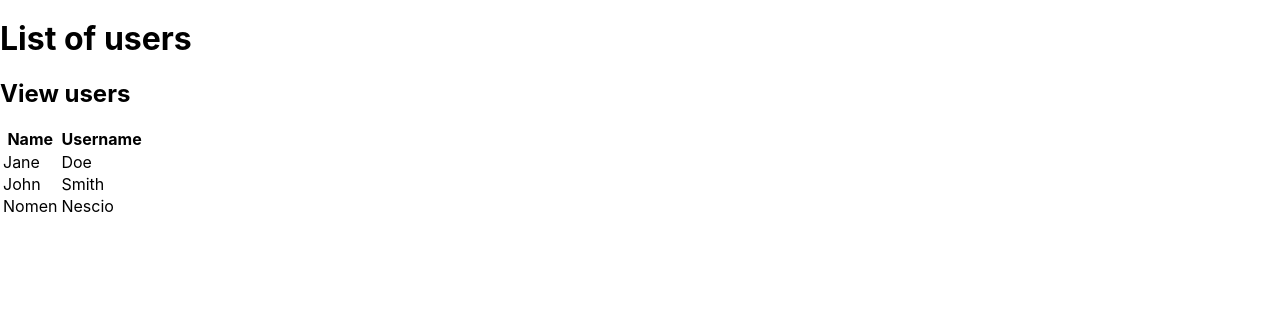
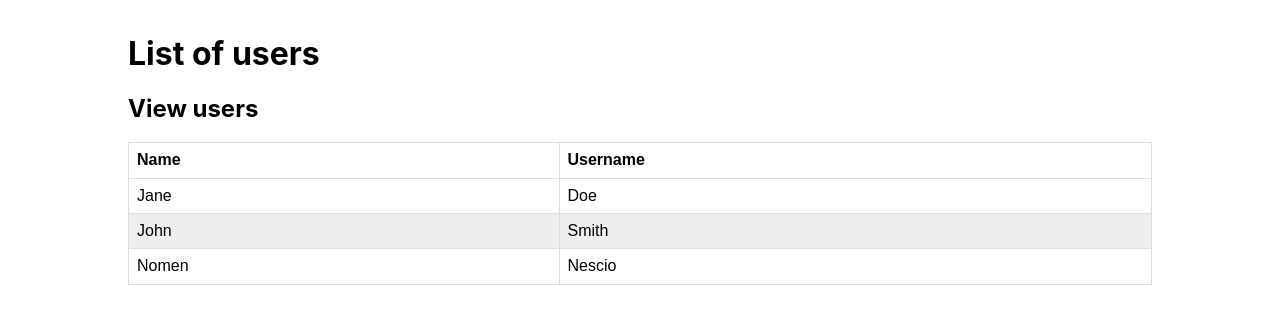
Before and after one commit to coderwebchris/users_list, a React (Create React App) app: page / in a window 1280 px wide. Shown: the top 324 px of the page. Built offline with nearby package versions, Linux system fonts and the light colour scheme.

Commit message:
display with style

```diff
--- a/src/App.css
+++ b/src/App.css
@@ -1,38 +1,25 @@
-.App {
+.container {
+  margin-left: auto;
+  margin-right: auto;
+  max-width: 80%;
+  padding: 15px;
+}
+table tr {
   text-align: center;
 }
-
-.App-logo {
-  height: 40vmin;
-  pointer-events: none;
+/* Table */
+table {
+  font-family: arial, sans-serif;
+  border-collapse: collapse;
+  width: 100%;
 }
 
-@media (prefers-reduced-motion: no-preference) {
-  .App-logo {
-    animation: App-logo-spin infinite 20s linear;
-  }
+td, th {
+  border: 1px solid #dddddd;
+  text-align: left;
+  padding: 8px;
 }
 
-.App-header {
-  background-color: #282c34;
-  min-height: 100vh;
-  display: flex;
-  flex-direction: column;
-  align-items: center;
-  justify-content: center;
-  font-size: calc(10px + 2vmin);
-  color: white;
+tr:nth-child(even) {
+  background-color: #eeeeee;
 }
-
-.App-link {
-  color: #61dafb;
-}
-
-@keyframes App-logo-spin {
-  from {
-    transform: rotate(0deg);
-  }
-  to {
-    transform: rotate(360deg);
-  }
-}
```
